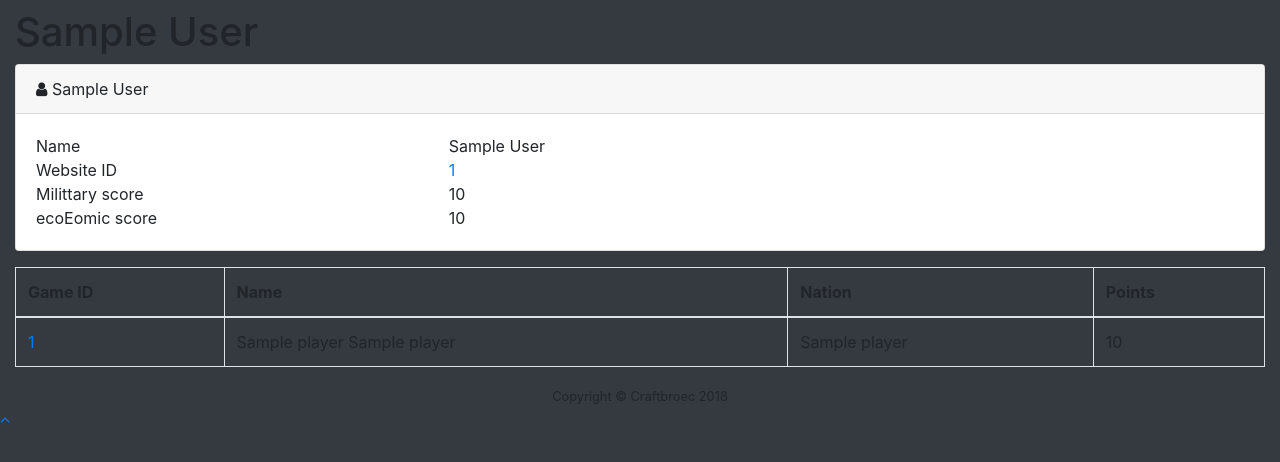
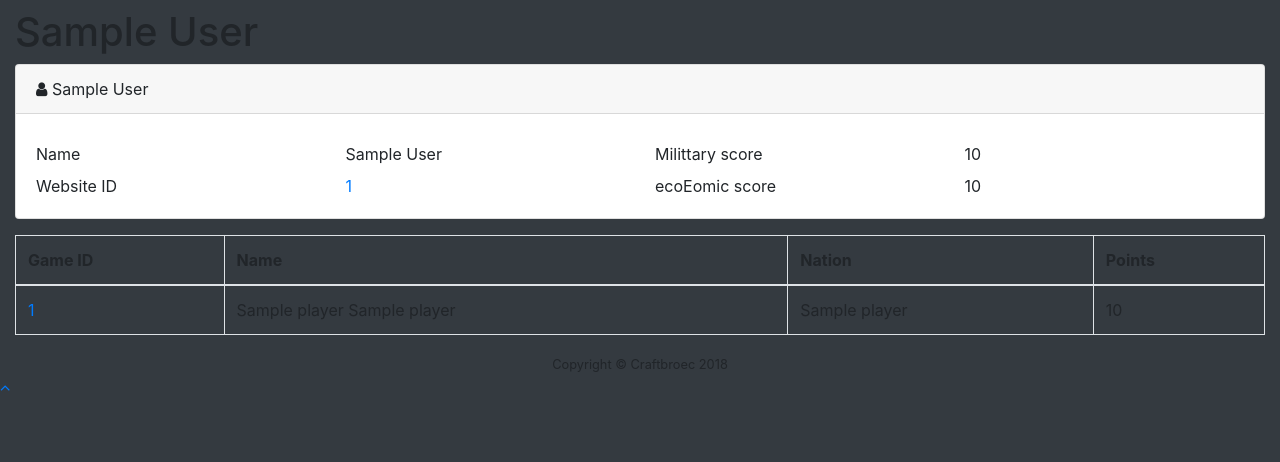
Before and after one commit to joostsijm/supremacy-stats, a Flask app: template app/templates/user/overview.html in a window 1280 px wide. Shown: the part 56-518 px from the top of the page. Run offline with Flask 2, Linux system fonts and the light colour scheme; tables that the repository leaves empty hold one stand-in row (values such as "Sample post"); the template is opened without the code that fills it: values that come from a table or form of the project are taken from there, most other values are stand-ins (such as "Sample title", 1, 10 or a date in 2020); style sheets or scripts are compiled from the project's sources; some libraries are stand-ins or nearby versions.

Commit message:
Chang player fullname. Chart height, reponsive

```diff
--- a/app/templates/user/overview.html
+++ b/app/templates/user/overview.html
@@ -8,22 +8,26 @@
 	<div class="card-header">
 		<i class="fa fa-user"></i> {{ user.name }}
 	</div>
-	<div class="card-body">
-		<div class="row">
-			<div class="col-4">Name</div>
-			<div class="col-8">{{ user.name }}</div>
+	<div class="card-body row">
+		<div class="col-12 col-md">
+			<div class="row mt-2">
+				<div class="col">Name</div>
+				<div class="col">{{ user.name }}</div>
+			</div>
+			<div class="row mt-2">
+				<div class="col">Website ID</div>
+				<div class="col"><a href="{{ user.supremacy_url }}" target="_blank">{{ user.site_id }}</a></div>
+			</div>
 		</div>
-		<div class="row">
-			<div class="col-4">Website ID</div>
-			<div class="col-8"><a href="{{ user.supremacy_url }}" target="_blank">{{ user.site_id }}</a></div>
-		</div>
-		<div class="row">
-			<div class="col-4">Milittary score</div>
-			<div class="col-8">{{ user.score_military }}</div>
-		</div>
-		<div class="row">
-			<div class="col-4">ecoEomic score</div>
-			<div class="col-8">{{ user.score_economic }}</div>
+		<div class="col-12 col-md">
+			<div class="row mt-2">
+				<div class="col">Milittary score</div>
+				<div class="col">{{ user.score_military }}</div>
+			</div>
+			<div class="row mt-2">
+				<div class="col">ecoEomic score</div>
+				<div class="col">{{ user.score_economic }}</div>
+			</div>
 		</div>
 	</div>
 </div>
```
Also changed, not shown: app/templates/game/overview.html (+5 -5 lines).
